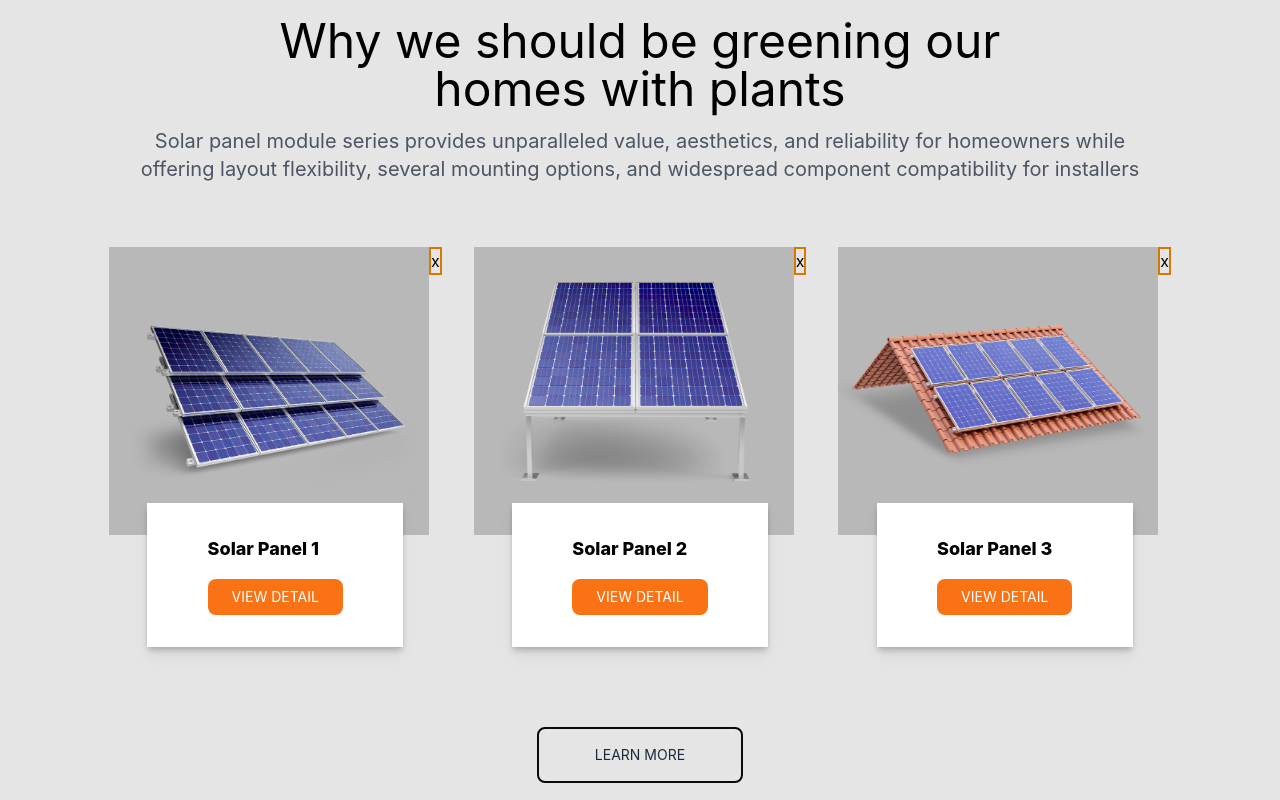
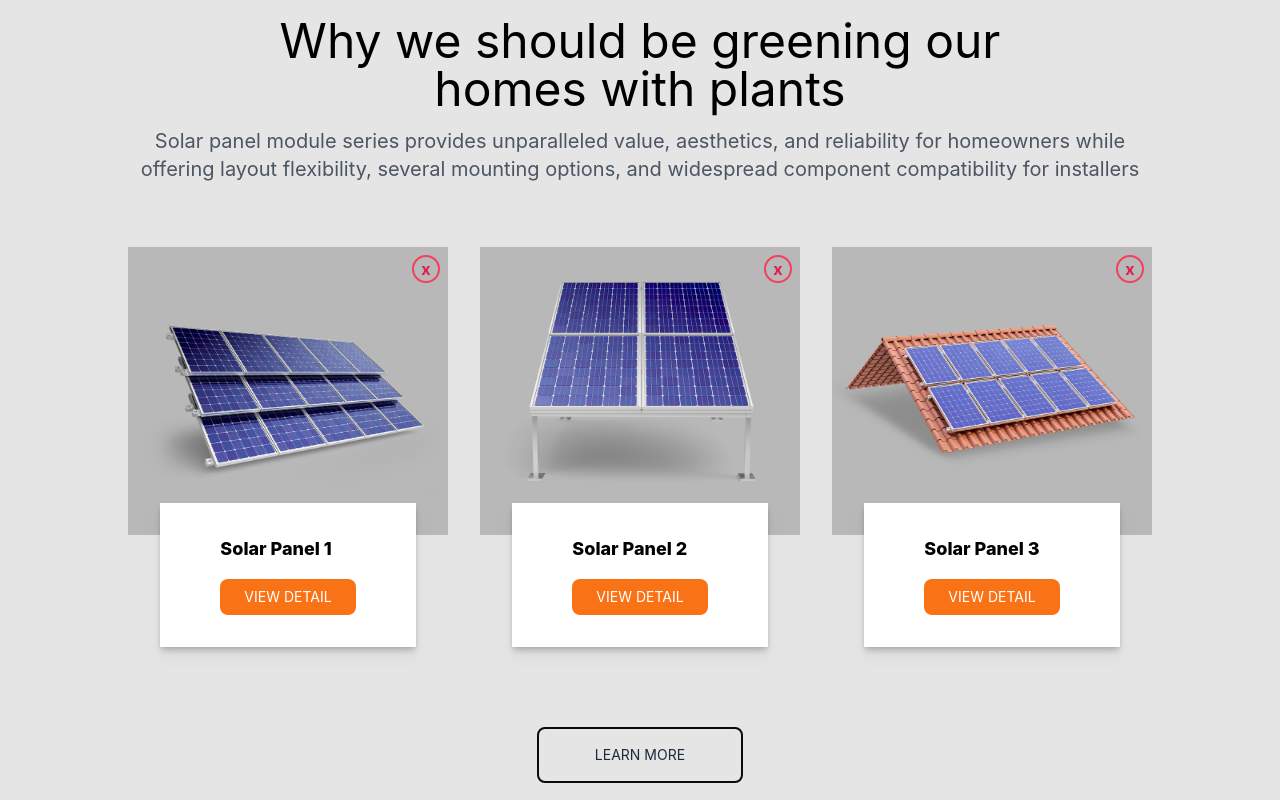
Before and after one commit to Amoly93/first_Project, a React (Create React App) app: page / in a window 1280 px wide. Built offline with nearby package versions, Linux system fonts and the light colour scheme.

Commit message:
add delete function

```diff
--- a/src/App.js
+++ b/src/App.js
@@ -6,27 +6,22 @@ import { useState } from 'react';
 
 
 function App() {
-   const [data,setTest] = useState([
+   const [image,setImage] = useState([
   { id: 1, name: "Solar Panel 1", img: "01.jpg" },
  { id: 2, name: "Solar Panel 2", img: "solar_panel_32.jpg" },
    { id: 3, name: "Solar Panel 3", img: "solar_panel_3.jpg" },
  ])
+ //const [isVisible, setIsVisible] = useState(true);
 //.sort()
  //data.sort(function(a, b){return b - a});
 //data.reverse()
- function deleteData(item){
-    const index = data.indexOf(item);
+ function deleteData(item,index){
+   const newImage = image.filter((image) =>image !== item)
+   setImage(newImage)
+
+ }
 
 
-  if (index >= 0) {
-    data.splice(index, 1);
-    data.filter((data) =>data !== item)
-  }
-    console.log(data);
-   const newData = data.filter((data) =>data !== item)
-
-   setTest(newData)
-}
   return (
     <div className="bg-neutral-200 h-screen flex flex-col justify-center">
       <div className="flex flex-col items-center gap-16 conainer max-w-6xl mx-auto">
@@ -41,17 +36,16 @@ function App() {
             installers
           </p>
         </div>
-        <div className="grid lg:grid-cols-3 content-center gap-8">
+        <div className="flex justify-center gap-8">
 
-          {data.map((i) => {
+          {image.map((i,index) => {
 
             return (
-              <div className="relative flex justify-center h-fit">
+              <div className="relative flex justify-center  h-fit">
                 <img src={i.img} alt="Solar Panel 1" className="h-72 w-80" />
-                <span>
 
-               <button className="border-2 border-amber-600" onClick={() => deleteData(i)}  >x</button>
-                     </span>
+                {image.length!== 1 ? (<button  className=" absolute right-2 top-2 border-2 border-rose-500 rounded-full h-7 w-7 text-rose-600 font-bold  " onClick={() => deleteData(i,index)} >x</button>): null}
+
                 <div className="absolute left-auto right-auto -bottom-28 bg-white h-36 w-64  grid place-content-center shadow-md drop-shadow-lg space-y-4">
                   <h2 className="text-lg font-extrabold">{i.name}</h2>
                   <button className="bg-orange-500 px-6 py-2 text-white text-sm hover:bg-neutral-800 rounded-lg">
```
